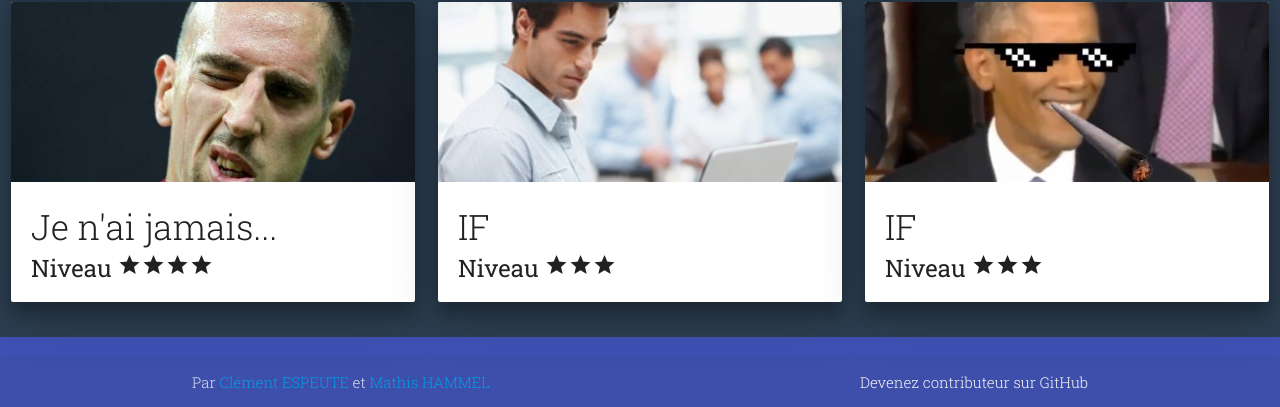
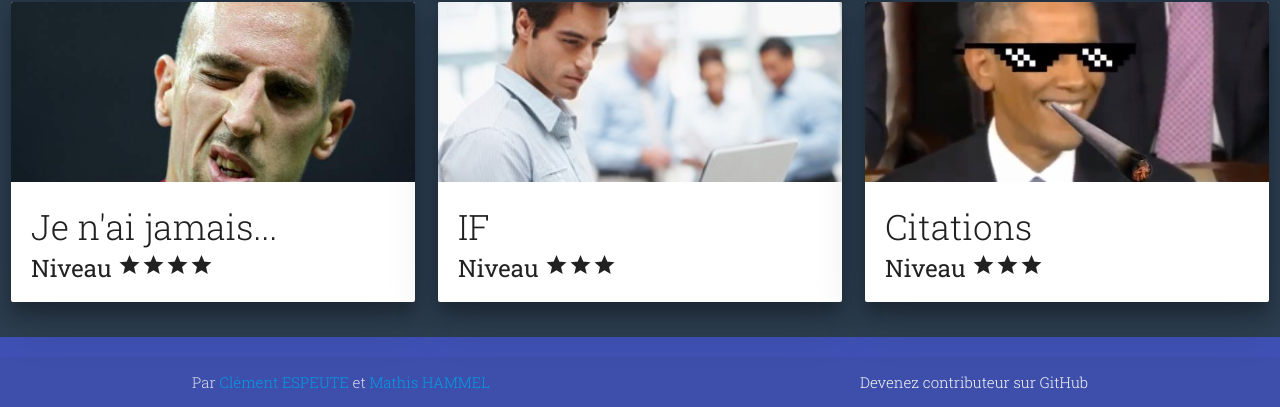
Before and after one commit to MathisHammel/RotINSA, a plain HTML site: page index.html in a window 1280 px wide. Shown: the part 468-875 px from the top of the page. Drawn offline with nearby package versions, Linux system fonts and the light colour scheme.

Commit message:
Update index.html

```diff
--- a/index.html
+++ b/index.html
@@ -153,7 +153,7 @@
 							<img class="activator" src="images/obama.jpg" />
 						</div>
 						<div class="card-content activator waves-effect waves-block waves-light">
-							<span class="card-title activator grey-text text-darken-4" style="font-size:35px">IF</span>
+							<span class="card-title activator grey-text text-darken-4" style="font-size:35px">Citations</span>
 							<p style="font-size:24px">Niveau   <i class="material-icons" style="font-size:24px">star</i><i class="material-icons" style="font-size:24px">star</i><i class="material-icons" style="font-size:24px">star</i></p>
 						</div>
 						<div class="card-reveal activator">
```
